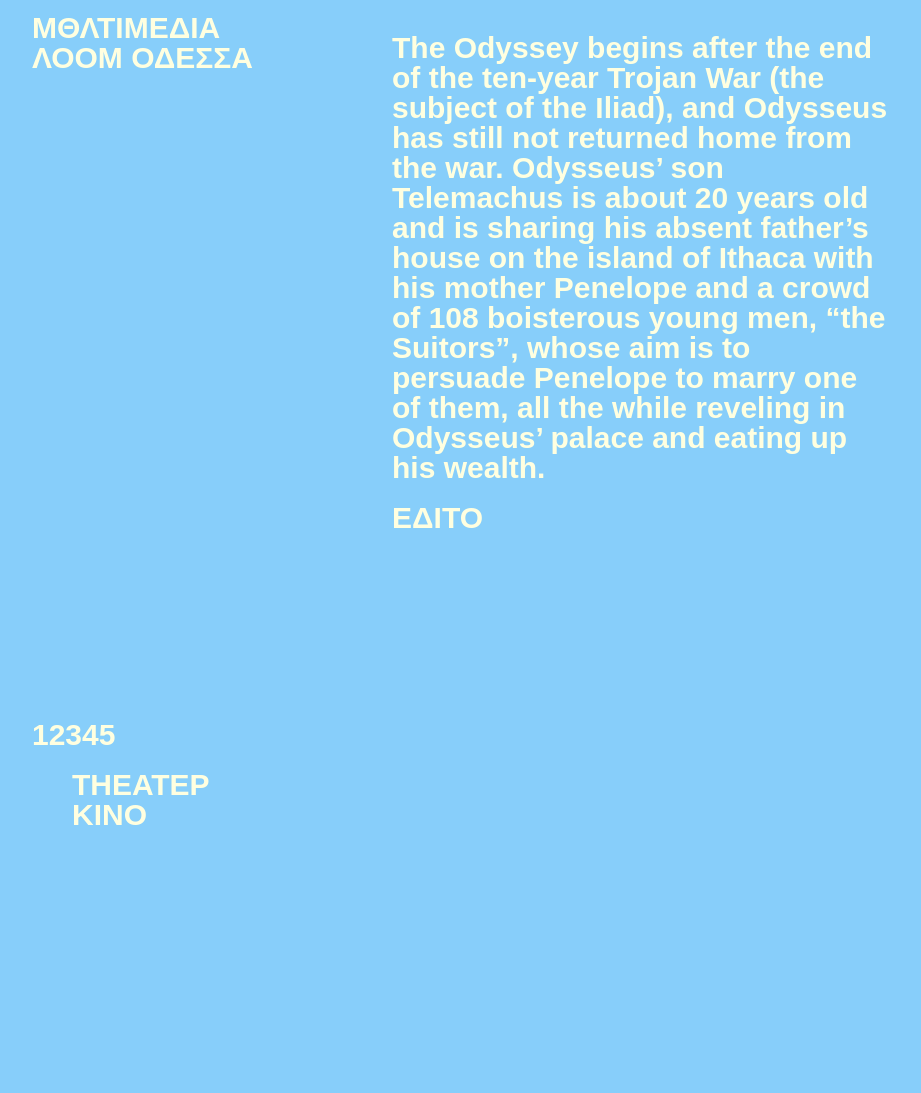
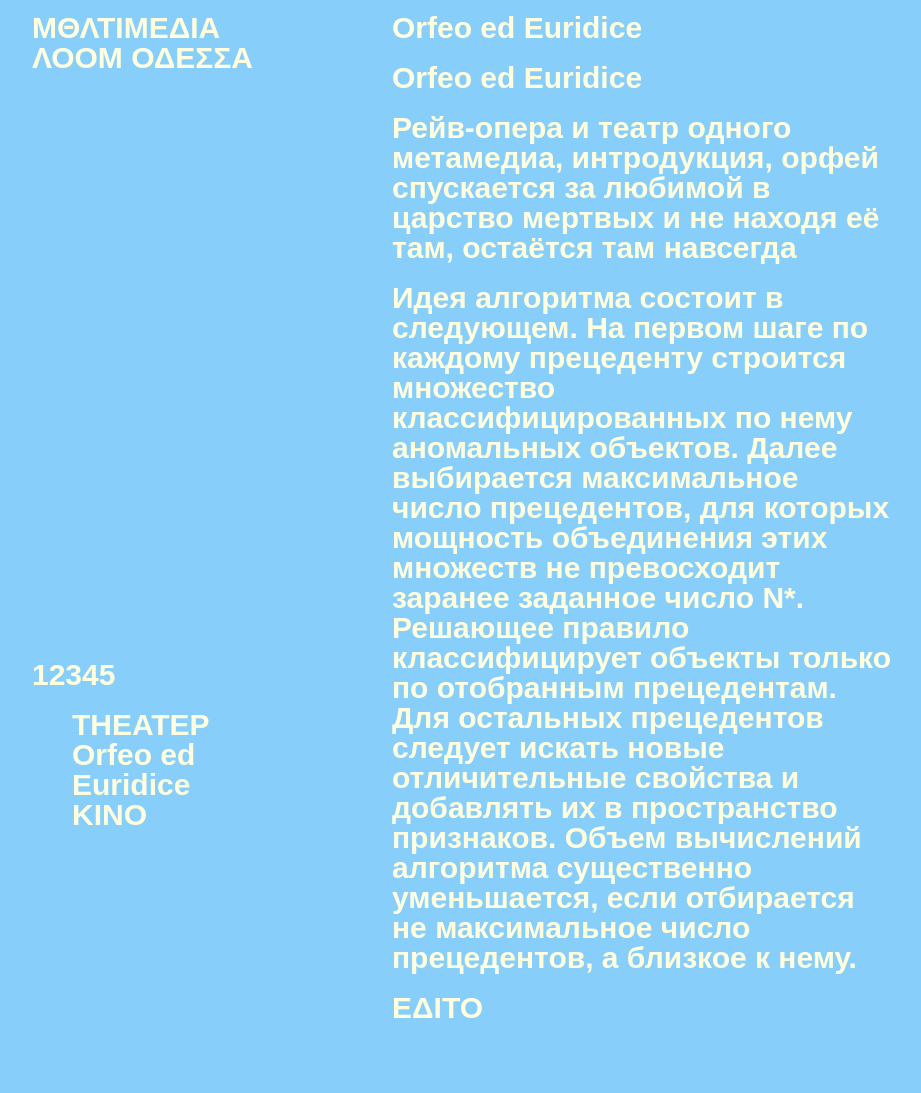
Before and after one commit to indexmod/odessa, a Jekyll site: the page built from index.md, in a window 1280 px wide. Shown: the whole page, without its empty margins (178-1099 px from the left). Built offline with Jekyll 4.4.1, drawn with Linux system fonts in a browser that asks for light colours; our own code applies the rules of GitHub Pages for plain Markdown files; before the commit the page ends 900 px from its top, so only the background shows below that.

Commit message:
Update index.md

```diff
--- a/index.md
+++ b/index.md
@@ -2,4 +2,8 @@
 layout: default
 published: true
 ---
-The Odyssey begins after the end of the ten-year Trojan War (the subject of the Iliad), and Odysseus has still not returned home from the war. Odysseus' son Telemachus is about 20 years old and is sharing his absent father's house on the island of Ithaca with his mother Penelope and a crowd of 108 boisterous young men, "the Suitors", whose aim is to persuade Penelope to marry one of them, all the while reveling in Odysseus' palace and eating up his wealth.
+# Orfeo ed Euridice
+
+## Рейв-опера и театр одного метамедиа, интродукция, орфей спускается за любимой в царство мертвых и  не находя её там, остаётся там навсегда
+
+Идея алгоритма состоит в следующем. На первом шаге по каждому прецеденту строится множество классифицированных по нему аномальных объектов. Далее выбирается максимальное число прецедентов, для которых мощность объединения этих множеств не превосходит заранее заданное число N*. Решающее правило классифицирует объекты только по отобранным прецедентам. Для остальных прецедентов следует искать новые отличительные свойства и добавлять их в пространство признаков. Объем вычислений алгоритма существенно уменьшается, если отбирается не максимальное число прецедентов, а близкое к нему.
```
